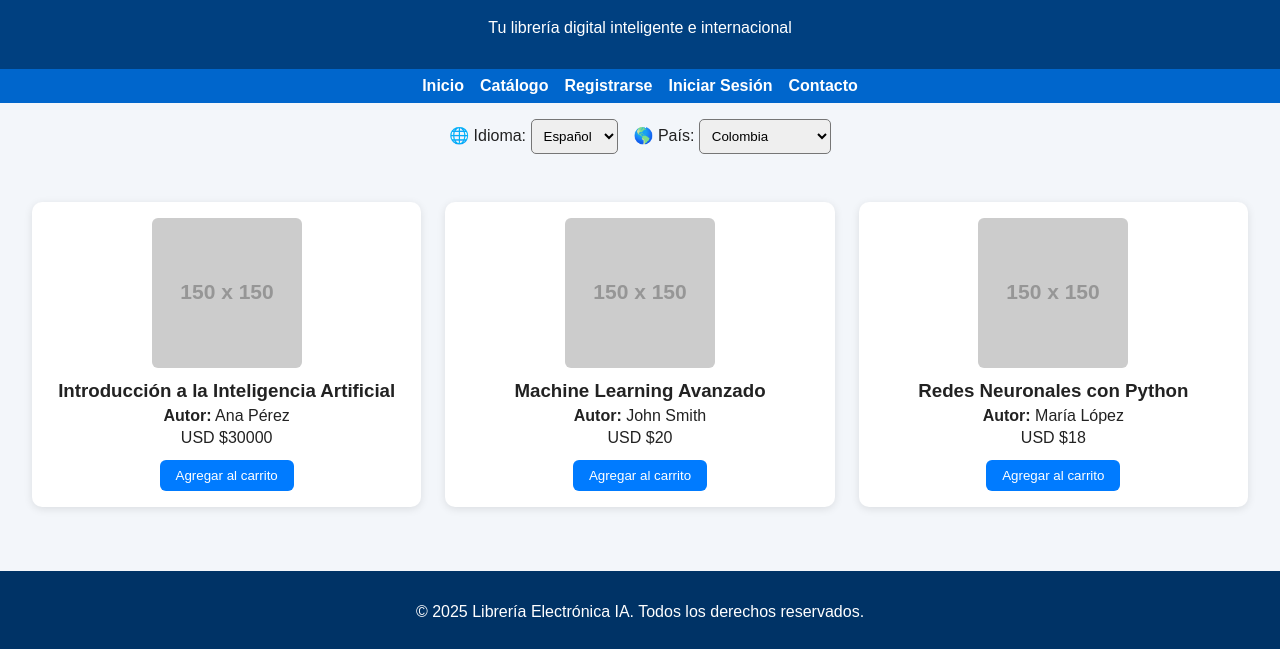
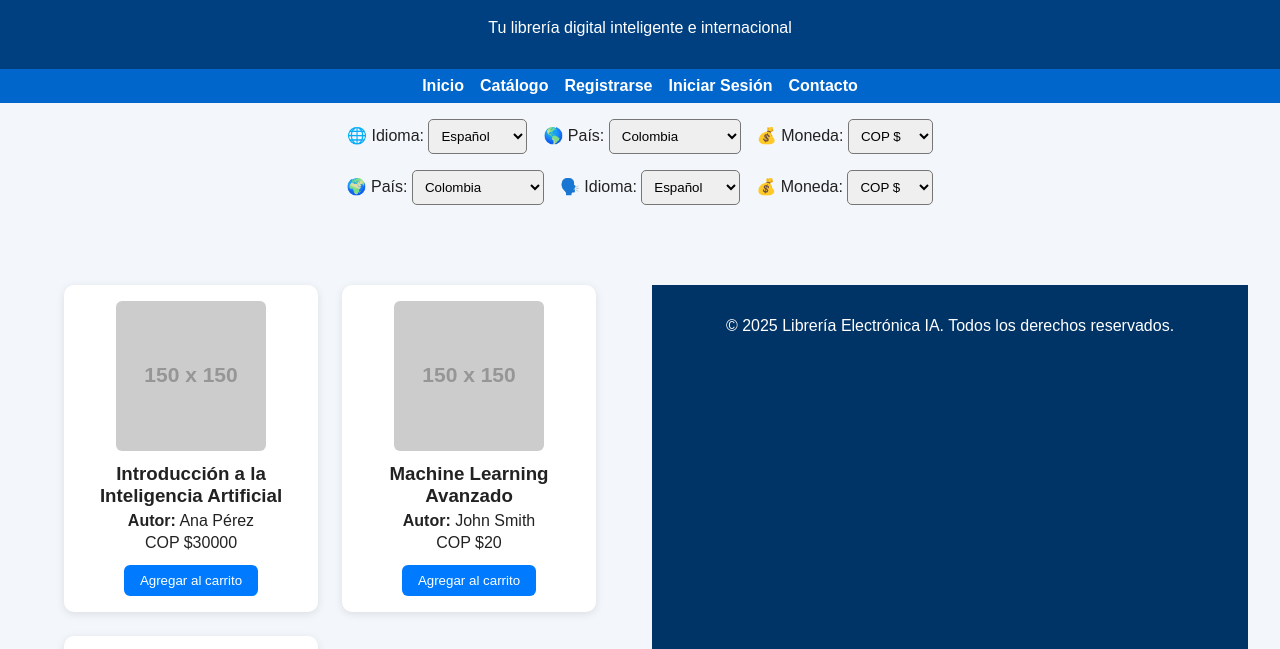
Before and after one commit to cesdiweb/libreria-electronica-ia, a plain HTML site: page index.html in a window 1280 px wide. Shown: the part 77-726 px from the top of the page. Drawn offline with Linux system fonts and the light colour scheme; placeholder pictures from the web are drawn by us.

Commit message:
Update index.html
Se inserta pais idoma moneda

```diff
--- a/index.html
+++ b/index.html
@@ -1,4 +1,3 @@
-
 <!DOCTYPE html>
 <html lang="es">
 <head>
@@ -118,21 +117,101 @@
 
   <div class="selector-container">
     <label for="language">🌐 Idioma:
-      <select id="language" onchange="setLanguage()">
+      <select id="language" onchange="updateLanguage()">
         <option value="es">Español</option>
         <option value="en">English</option>
+        <option value="fr">Français</option>
+        <option value="pt">Português</option>
+        <!-- Puedes agregar más idiomas -->
       </select>
     </label>
 
     <label for="country">🌎 País:
-      <select id="country" onchange="setCountry()">
+      <select id="country" onchange="updateCountry()">
         <option value="CO">Colombia</option>
         <option value="US">Estados Unidos</option>
         <option value="MX">México</option>
         <option value="ES">España</option>
+        <option value="FR">Francia</option>
+        <option value="BR">Brasil</option>
+        <!-- Puedes agregar más países -->
+      </select>
+    </label>
+
+    <label for="currency">💰 Moneda:
+      <select id="currency" onchange="updateCurrency()">
+        <option value="COP">COP $</option>
+        <option value="USD">USD $</option>
+        <option value="EUR">EUR €</option>
+        <option value="BRL">BRL R$</option>
+        <option value="MXN">MXN $</option>
+        <!-- Puedes agregar más monedas -->
       </select>
     </label>
   </div>
+  </nav>
+
+<!-- 🌍 Selector de país, idioma y moneda -->
+<div class="selector-container">
+  <label>🌍 País:
+    <select id="country" onchange="updateSelections()">
+      <option value="CO">Colombia</option>
+      <option value="US">Estados Unidos</option>
+      <option value="MX">México</option>
+      <option value="ES">España</option>
+      <option value="AR">Argentina</option>
+      <option value="BR">Brasil</option>
+      <option value="FR">Francia</option>
+      <option value="DE">Alemania</option>
+      <option value="IT">Italia</option>
+      <option value="JP">Japón</option>
+      <option value="KR">Corea del Sur</option>
+      <option value="CN">China</option>
+      <option value="IN">India</option>
+      <option value="CA">Canadá</option>
+      <option value="GB">Reino Unido</option>
+      <option value="AU">Australia</option>
+    </select>
+  </label>
+
+  <label>🗣️ Idioma:
+    <select id="language" onchange="updateLanguage()">
+      <option value="es">Español</option>
+      <option value="en">English</option>
+      <option value="pt">Português</option>
+      <option value="fr">Français</option>
+      <option value="de">Deutsch</option>
+      <option value="it">Italiano</option>
+      <option value="zh">中文</option>
+      <option value="ja">日本語</option>
+      <option value="ko">한국어</option>
+      <option value="hi">हिन्दी</option>
+      <option value="ar">العربية</option>
+    </select>
+  </label>
+
+  <label>💰 Moneda:
+    <select id="currency" onchange="updateCurrency()">
+      <option value="COP">COP $</option>
+      <option value="USD">USD $</option>
+      <option value="MXN">MXN $</option>
+      <option value="EUR">EUR €</option>
+      <option value="BRL">BRL R$</option>
+      <option value="ARS">ARS $</option>
+      <option value="GBP">GBP £</option>
+      <option value="JPY">JPY ¥</option>
+      <option value="KRW">KRW ₩</option>
+      <option value="CNY">CNY ¥</option>
+      <option value="INR">INR ₹</option>
+      <option value="CAD">CAD $</option>
+      <option value="AUD">AUD $</option>
+    </select>
+  </label>
+</div>
+
+<!-- Aquí comienza el catálogo -->
+<section class="catalogo">
+
 
   <section class="catalogo">
     <div class="libro">
@@ -164,42 +243,52 @@
     <p>&copy; 2025 Librería Electrónica IA. Todos los derechos reservados.</p>
   </footer>
 
-  <!-- ✅ JavaScript al final del body -->
+  <!-- ✅ JavaScript justo antes de </body> -->
   <script>
     const currencySymbols = {
-      CO: 'COP $',
-      US: 'USD $',
-      MX: 'MXN $',
-      ES: 'EUR €'
+      COP: 'COP $',
+      USD: 'USD $',
+      EUR: 'EUR €',
+      BRL: 'BRL R$',
+      MXN: 'MXN $'
     };
 
-    function setCountry() {
+    window.onload = () => {
+      const country = localStorage.getItem('country') || 'CO';
+      const language = localStorage.getItem('language') || 'es';
+      const currency = localStorage.getItem('currency') || 'COP';
+
+      document.getElementById('country').value = country;
+      document.getElementById('language').value = language;
+      document.getElementById('currency').value = currency;
+
+      updatePrices(currencySymbols[currency]);
+    };
+
+    function updateCountry() {
       const country = document.getElementById('country').value;
-      const currency = currencySymbols[country] || 'USD $';
-      localStorage.setItem('currency', currency);
-      updatePrices(currency);
+      localStorage.setItem('country', country);
     }
 
-    function setLanguage() {
-      const lang = document.getElementById('language').value;
-      localStorage.setItem('lang', lang);
-      alert("Idioma cambiado a: " + (lang === 'es' ? 'Español' : 'English'));
+    function updateLanguage() {
+      const language = document.getElementById('language').value;
+      localStorage.setItem('language', language);
+      alert("Idioma cambiado a: " + language);
     }
 
-    function updatePrices(currency) {
-      const prices = document.querySelectorAll(".price");
+    function updateCurrency() {
+      const currency = document.getElementById('currency').value;
+      localStorage.setItem('currency', currency);
+      updatePrices(currencySymbols[currency]);
+    }
+
+    function updatePrices(symbol) {
+      const prices = document.querySelectorAll('.price');
       prices.forEach(el => {
-        const value = el.getAttribute("data-base");
-        el.textContent = currency + value;
+        const base = el.getAttribute('data-base');
+        el.textContent = symbol + base;
       });
     }
-
-    window.onload = () => {
-      const savedCurrency = localStorage.getItem('currency') || 'USD $';
-      const savedLang = localStorage.getItem('lang') || 'es';
-      document.getElementById('language').value = savedLang;
-      updatePrices(savedCurrency);
-    };
   </script>
 </body>
 </html>
```
